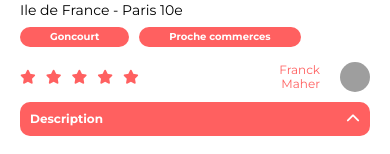
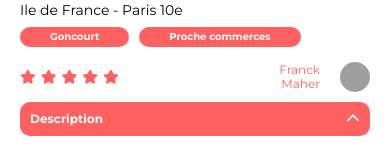
Before and after one commit to n-bon/kasa-oc, a React (Vite) app: page /hebergement/0979876d in a window 390 px wide. Shown: the part 383-537 px from the top of the page. Built offline with nearby package versions, Linux system fonts and the light colour scheme; grey boxes are pictures that could not be loaded.

Commit message:
Style (Review.scss) Change stars gap on mobile

```diff
--- a/src/assets/style/Review.scss
+++ b/src/assets/style/Review.scss
@@ -4,6 +4,9 @@
     display: flex;
     flex-direction: row;
     gap: $xtra-small;
+    @media screen and (max-width: 768px) {
+        gap: calc($xtra-small / 2);
+    }
     &__star {
         color: $support1;
         font-size: $medium-text;
```
